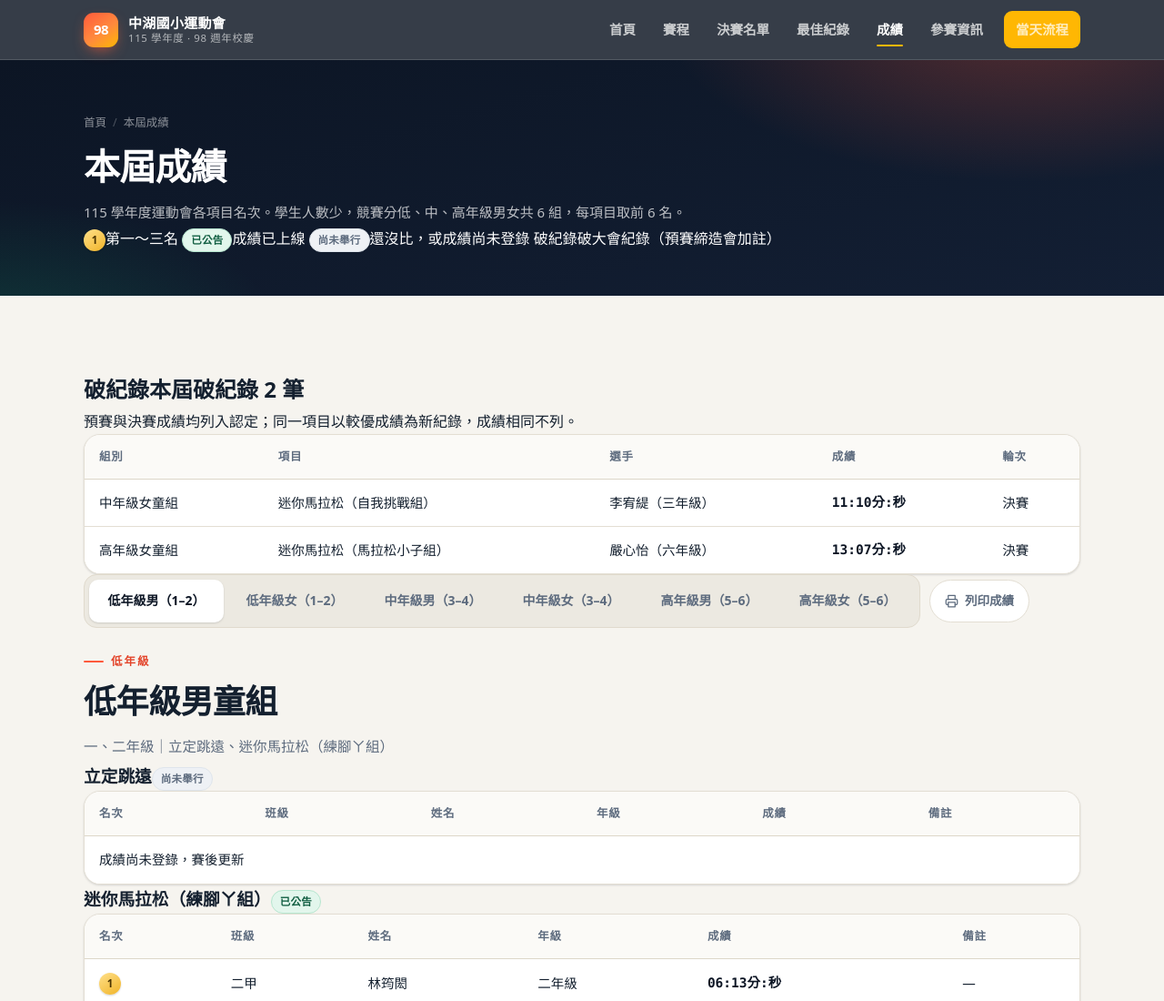
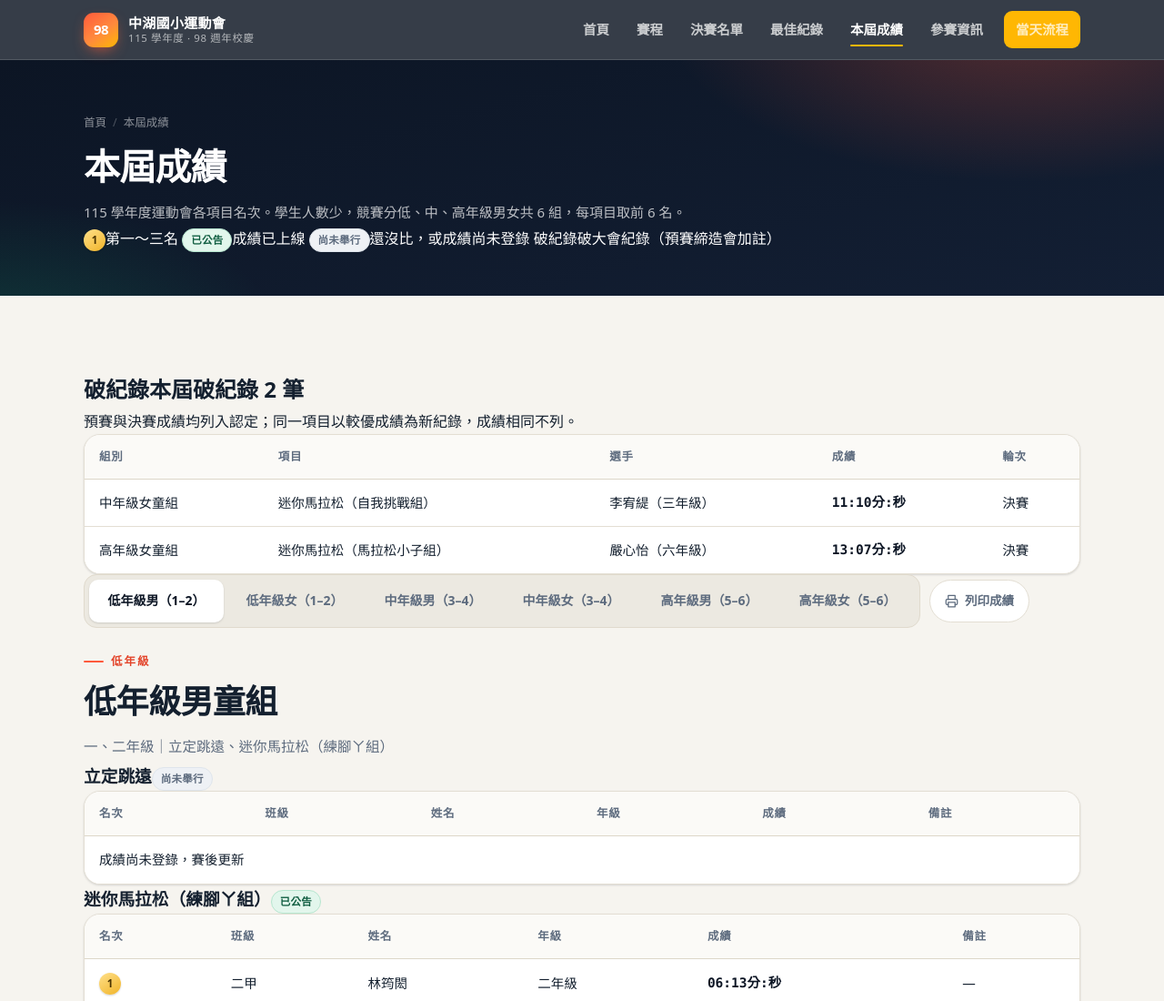
Before and after one commit to chues201-edu/115-sports-day, a plain HTML site: page results-115.html in a window 1280 px wide. Shown: the top 1100 px of the page at 91% size. Drawn offline with Linux system fonts and the light colour scheme.

Commit message:
Update results-115.html

```diff
--- a/results-115.html
+++ b/results-115.html
@@ -29,7 +29,7 @@
       <a href="schedule.html">賽程</a>
       <a href="finalists.html">決賽名單</a>
       <a href="records.html">最佳紀錄</a>
-      <a href="results-115.html" aria-current="page">成績</a>
+      <a href="results-115.html" aria-current="page">本屆成績</a>
       <a href="info.html">參賽資訊</a>
       <a href="schedule.html#dayof" class="header-cta">當天流程</a>
     </nav>
```
